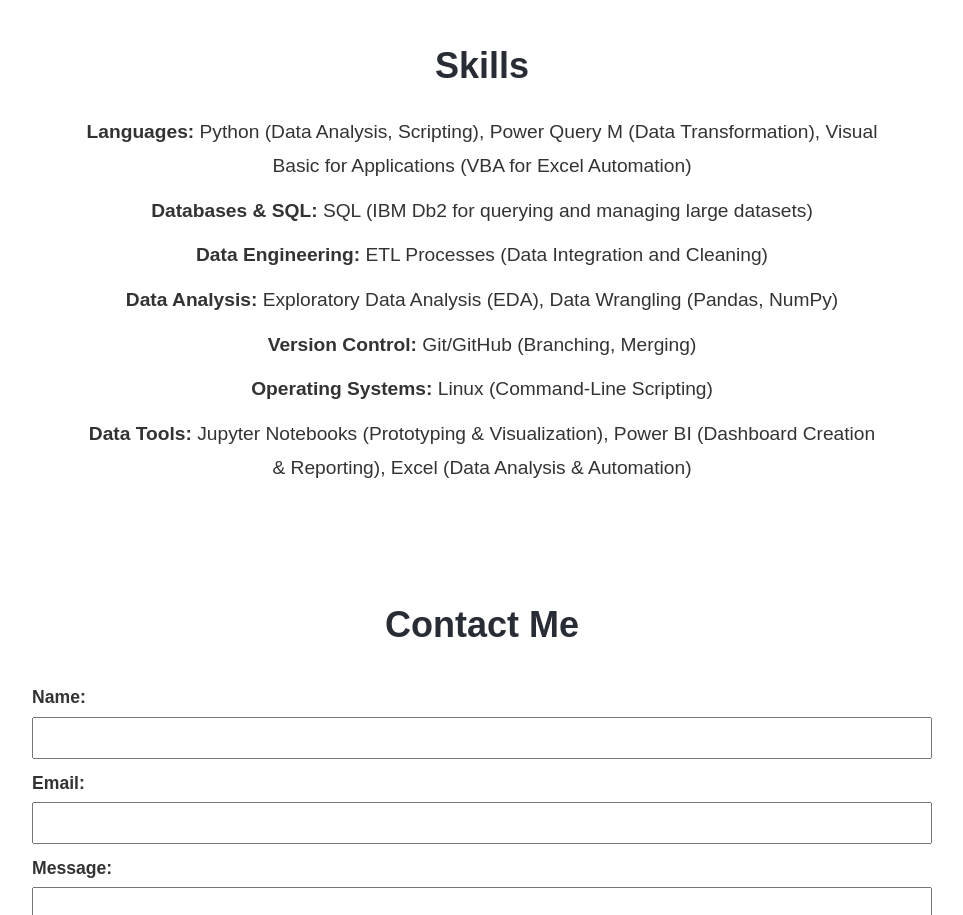
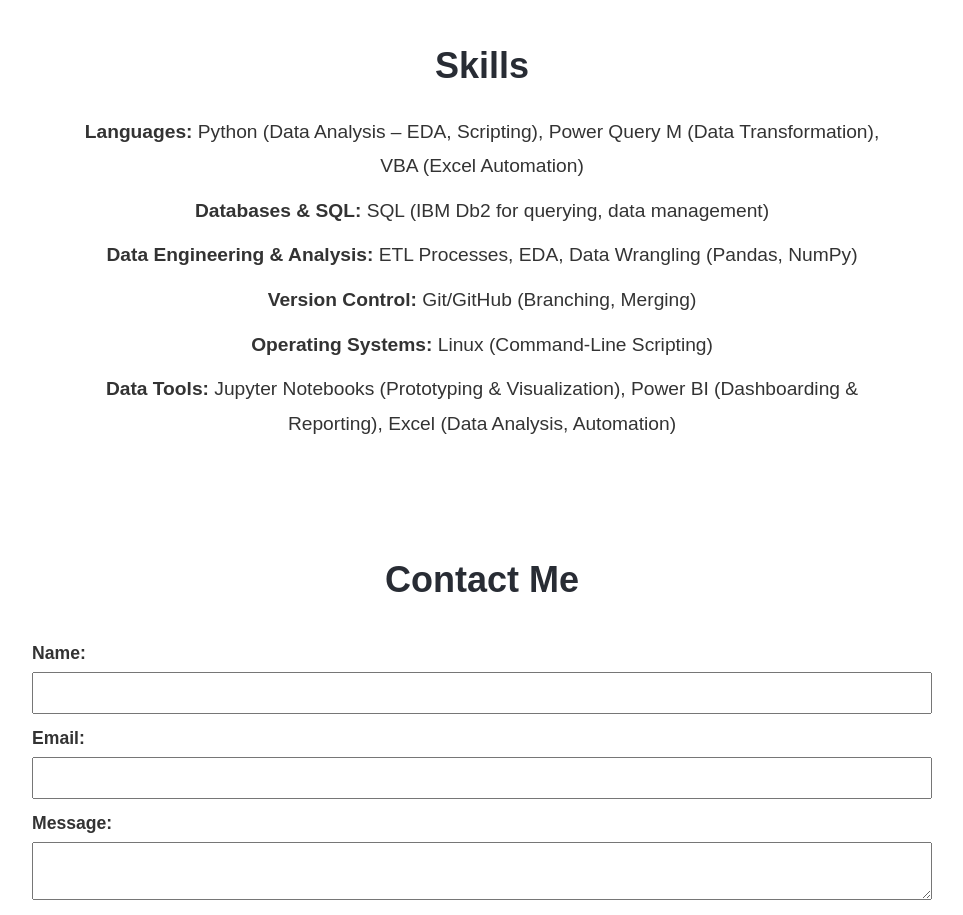
Before and after one commit to cameronnickerson/cameronnickerson.github.io, a website: page index.html in a window 1280 px wide. Shown: the part 960-1875 px from the top of the page, without its empty margins (158-1121 px from the left). Drawn offline with Linux system fonts and the light colour scheme.

Commit message:
Implement mass changes to personal website.

```diff
--- a/index.html
+++ b/index.html
@@ -53,15 +53,17 @@
     <section id="skills">
         <h2>Skills</h2>
         <ul>
-            <li><b>Languages:</b> Python (Data Analysis, Scripting), Power Query M (Data Transformation), Visual Basic for Applications (VBA for Excel Automation)</li>
-            <li><b>Databases & SQL:</b> SQL (IBM Db2 for querying and managing large datasets)</li>
-            <li><b>Data Engineering:</b> ETL Processes (Data Integration and Cleaning)</li>
-            <li><b>Data Analysis:</b> Exploratory Data Analysis (EDA), Data Wrangling (Pandas, NumPy)</li>
+            <li><b>Languages:</b> Python (Data Analysis – EDA, Scripting), Power Query M (Data Transformation), VBA (Excel Automation)</li>
+            <li><b>Databases & SQL:</b> SQL (IBM Db2 for querying, data management)</li>
+            <li><b>Data Engineering & Analysis:</b> ETL Processes, EDA, Data Wrangling (Pandas, NumPy)</li>
             <li><b>Version Control:</b> Git/GitHub (Branching, Merging)</li>
             <li><b>Operating Systems:</b> Linux (Command-Line Scripting)</li>
-            <li><b>Data Tools:</b> Jupyter Notebooks (Prototyping & Visualization), Power BI (Dashboard Creation & Reporting), Excel (Data Analysis & Automation)</li>
+            <li><b>Data Tools:</b> Jupyter Notebooks (Prototyping & Visualization), Power BI (Dashboarding & Reporting), Excel (Data Analysis, Automation)</li>
         </ul>
     </section>
+
+
+
 
 
     <!-- Projects Section -->
```
